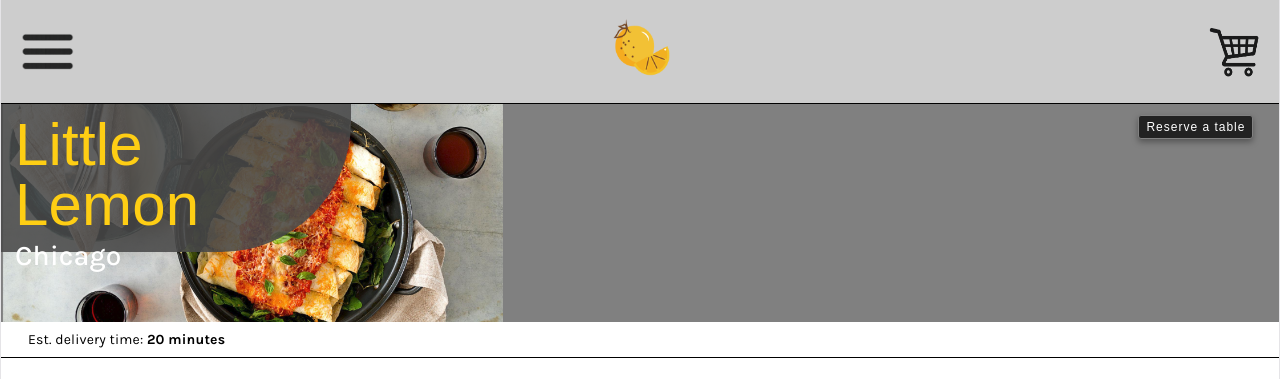
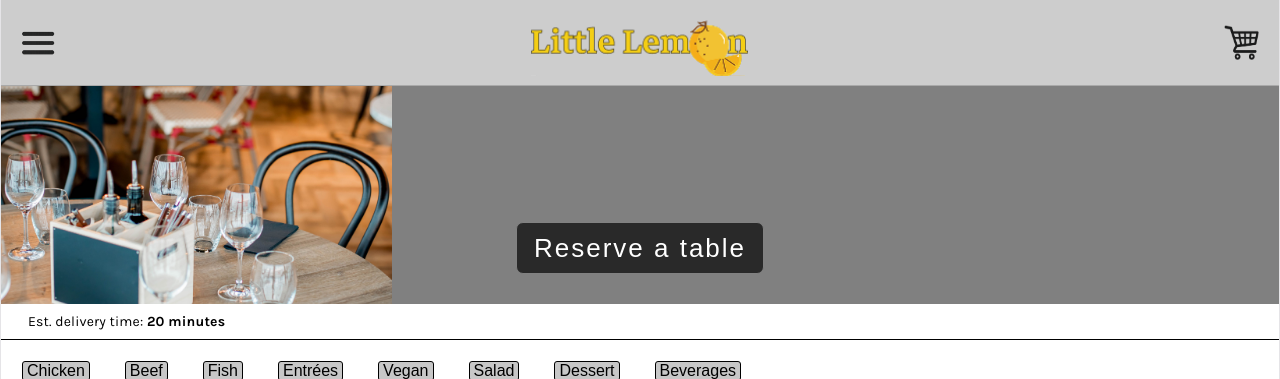
Before and after one commit to RestartGamer/little-lemon-restaurant-react, a React (Vite) app in the folder client/: page / in a window 1280 px wide. Shown: the top 379 px of the page. Built offline with nearby package versions, Linux system fonts and the light colour scheme; a web font is replaced by a local one.

Commit message:
refactor(layout): update navbar and hero-section layout

```diff
--- a/client/src/App.jsx
+++ b/client/src/App.jsx
@@ -24,7 +24,7 @@ const sharedTypography = {
   },
   sectionTitle: {
     fontWeight: 500, //Medium -- semiBold
-    fontSize: "28px"
+    fontSize: "26px"
   },
   bigButtonTitle: {
     fontWeight: 500, //medium
--- a/client/src/assets/index.js
+++ b/client/src/assets/index.js
@@ -1,10 +1,12 @@
 
 //Icons
 export {default as logo} from "./icons/logo.png"
+export {default as logoNew} from "./icons/logoNew.png"
 
 
 //Images
 export {default as heroImage} from "./images/heroImage.png"
+export {default as heroImage2} from "./images/heroImage2.jpg"
 export { default as grilledLemonChicken } from "./images/grilledLemonChicken.jpg"
 export { default as slowCookedBeefBowl } from "./images/slowCookedBeefBowl.jpg"
 export { default as herbCrustedWhiteFish } from "./images/herbCrustedWhiteFish.jpg"
--- a/client/src/components/layout/Navbar.jsx
+++ b/client/src/components/layout/Navbar.jsx
@@ -1,7 +1,7 @@
 import { useState, useEffect, useRef } from "react"
 import { Box, Stack, ButtonBase, Typography, FormControl, InputLabel, TextField, FormHelperText } from "@mui/material"
 import { CustomButton, ShoppingCart, LoginWindow, MainMenu } from "../../components"
-import { logo, hamBtnIcon, infoIcon, cartIcon } from "../../assets"
+import { logoNew, hamBtnIcon, infoIcon, cartIcon } from "../../assets"
 import { convert } from "../../utils/muiConverter"
 import { Link as RouteLink } from "react-router-dom"
 import { useCart } from "../../context/CartContext";
@@ -11,9 +11,9 @@ import { useAuth } from "../../context/AuthContext";
 const iconHeight = "57px"
 let iconId = 0;
 const icons = [
-    { id: iconId++, type: "button", action: "menu", src: hamBtnIcon, height: "37px", sx: {} },
-    { id: iconId++, type: "link", src: logo, height: "57px", sx: { aspectRatio: "1 / 1" } },
-    { id: iconId++, type: "button", action: "cart", src: cartIcon, height: "50px", sx: { aspectRatio: "1 / 1" } },
+    { id: iconId++, type: "button", action: "menu", src: hamBtnIcon, height: "24px", sx: {} },
+    { id: iconId++, type: "link", src: logoNew, height: "75px", sx: {  } },
+    { id: iconId++, type: "button", action: "cart", src: cartIcon, height: "35px", sx: { aspectRatio: "1 / 1" } },
 ]
 
 export function Navbar({ isOpenMenu, setIsOpenMenu, isOpenCart, setIsOpenCart }) {
@@ -71,12 +71,13 @@ export function Navbar({ isOpenMenu, setIsOpenMenu, isOpenCart, setIsOpenCart })
                     position: "sticky",
                     top: 0,
                     width: "100%",
+                    height: "fit-content",
                     bgcolor: "background.paper",
                     px: convert(20),
-                    py: convert(19),
+                    py: convert(1),
                     zIndex: 9999,
-                    borderBottom: "1px solid",
-                    borderColor: "black",
+                    borderBottom: "0.5px solid",
+                    borderColor: "darkgray",
 
                 }}>
                 {icons.map(({ id, type, action, src, height, sx, onClick }) => {
--- a/client/src/sections/HeroSection.jsx
+++ b/client/src/sections/HeroSection.jsx
@@ -1,7 +1,7 @@
 import { Box, Stack, Typography, ButtonBase } from "@mui/material"
 import { alpha } from "@mui/material/styles"
 import { Link as RouteLink } from "react-router-dom"
-import { heroImage } from "../assets"
+import { heroImage2 } from "../assets"
 import { convert } from "../utils/muiConverter"
 import { CustomButton } from "../components"
 
@@ -13,35 +13,7 @@ const titleBgAspect = 316 / 134;
 
 const reservationBtnText = "Reserve a table"
 
-function TitleBlock() {
-    return (
-        <Stack
-            sx={{
-                position: "absolute",
-                bgcolor: (theme) => alpha(theme.palette.custom.heroTitleBg, 0.88),
-                borderRadius: "0 0 130px 0",
-                textAlign: "start",
-                minWidth: "316px",
-                minHeight: "134px",
-                maxWidth: "350px",
-                width: "59.77%",
-                aspectRatio: titleBgAspect,
 
-                pt: convert(11),
-                pl: convert(14),
-                pr: convert(35),
-                pb: convert(26),
-            }}>
-            <Typography variant="heroTitle" sx={{
-                color: "custom.textSpecial",
-                lineHeight: "100%"
-            }}>{title}</Typography>
-            <Typography variant="sectionTitle" sx={{
-                color: "text.secondary"
-            }}>{subTitle}</Typography>
-        </Stack>
-    )
-}
 
 
 
@@ -55,38 +27,45 @@ export function HeroSection() {
                 position: "relative",
                 bgcolor: "grey",
                 overflow: "clip",
+                maxHeight: "218px",
             }}
         >
-            <Box component="img" src={heroImage} alt={imageAlt} sx={{
+            <Box component="img" src={heroImage2} alt={imageAlt} sx={{
                 width: "max-content",
-                maxHeight: "218px",
+
+                objectFit: "cover",
+                transform: "scaleX(-1)",
+                width: "391px",
+                height: "243px",
+                objectPosition: "30% 67%",
 
 
             }} />
-            <TitleBlock />
-            <CustomButton text={reservationBtnText}
-                buttonSx={{
-                    position: "absolute",
-                    top: "5%",
-                    right: "2%",
-                    bgcolor: "custom.buttonSpecial2",
-                    border: "0.5px solid",
+            <Box sx={{
+                width: "100%",
+                display: "flex",
+                justifyContent: "center",
+                position: "absolute",
+                bottom: 30,
+            }}>
+                <ButtonBase sx={(theme) => ({
+                    bgcolor: alpha(theme.palette.custom.buttonSpecial2, 0.92),
+                    px: convert(17),
+                    py: convert(12),
+                    borderRadius: "7px",
+                    border: "1.5px solid",
                     borderColor: "custom.borderGrey1",
-                    width: "fit-content",
-                    height: "fit-content",
-                    px: convert(7),
-                    py: convert(5),
-                    boxShadow: "0 3px 6px rgba(0, 0, 0, 0.35)",
-
-                }}
-                textVariant="bodyMedium"
-                textSx={{
-                    color: "text.secondary",
-                    lineHeight: "1",
-                    letterSpacing: "1px"
-                }}>
-                Reserve a table
-            </CustomButton>
+                })}>
+                    <Typography variant="sectionTitle" component="span" sx={{
+                        lineHeight: 1,
+                        color: "text.secondary",
+                        fontWeight: 400,
+                        letterSpacing: "2px",
+                    }}>
+                        Reserve a table
+                    </Typography>
+                </ButtonBase>
+            </Box>
 
         </Stack>
     )
```
Also changed, not shown: client/src/assets/icons/logoNew.png (added), client/src/assets/images/heroImage2.jpg (added).
